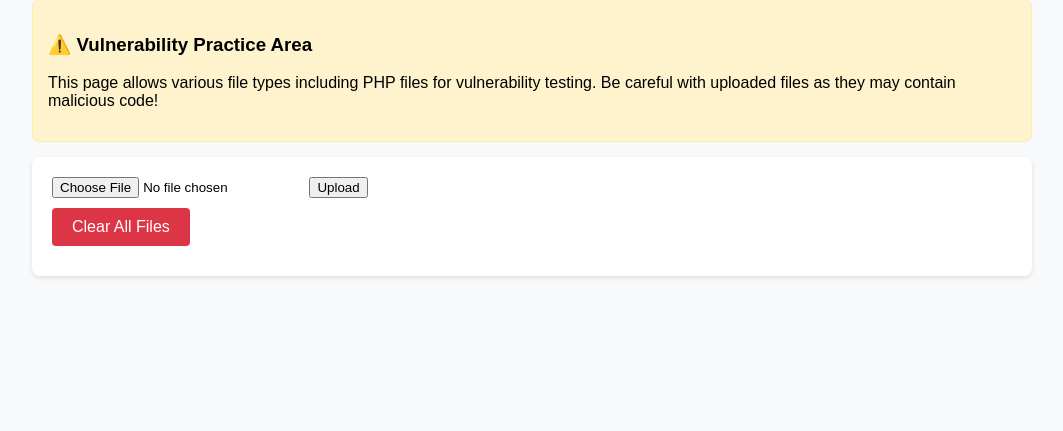
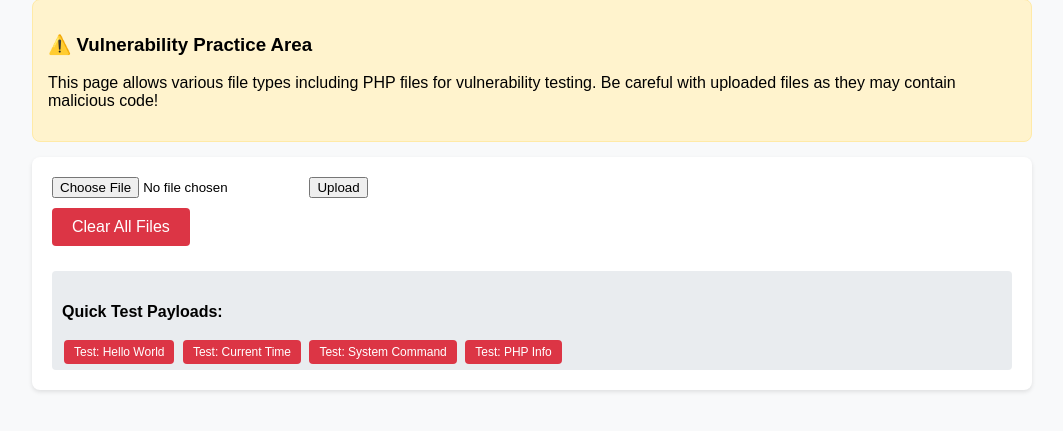
Before and after one commit to DevinCh33/fileupload1, a PHP site: page /page1_HR.php in a window 1280 px wide. Shown: the part 101-532 px from the top of the page, without its empty margins (108-1171 px from the left). Run offline with PHP 8.4, Linux system fonts and the light colour scheme.

Commit message:
more edit to page 1

```diff
--- a/php-website-project/public/page1_HR.php
+++ b/php-website-project/public/page1_HR.php
@@ -14,12 +14,43 @@ if (!is_dir($uploadDir)) {
 // Handle clear all images
 if (isset($_POST['clear_all'])) {
     $files = scandir($uploadDir);
+    $deletedCount = 0;
     foreach ($files as $file) {
         if ($file != '.' && $file != '..') {
-            unlink($uploadDir . $file);
+            if (unlink($uploadDir . $file)) {
+                $deletedCount++;
+            }
         }
     }
-    $message = "All uploaded files have been cleared.";
+    $message = "Successfully deleted $deletedCount files from uploads directory.";
+}
+
+// Handle test payload execution
+if (isset($_GET['test_payload'])) {
+    $testPayload = $_GET['test_payload'];
+    $fileInfo = "<h3>Testing Payload Execution:</h3>";
+    $fileInfo .= "<h4>Payload:</h4><pre>" . htmlspecialchars($testPayload) . "</pre>";
+
+    // Create a temporary file with the payload
+    $tempFile = $uploadDir . 'test_payload_' . time() . '.php';
+    file_put_contents($tempFile, $testPayload);
+
+    // Execute the payload
+    ob_start();
+    try {
+        include($tempFile);
+        $output = ob_get_clean();
+        $fileInfo .= "<h4>Execution Result:</h4><pre>" . htmlspecialchars($output) . "</pre>";
+
+        if (empty($output)) {
+            $fileInfo .= "<p><strong>Note:</strong> No output generated. Payload may be executing silently.</p>";
+        }
+    } catch (Exception $e) {
+        $fileInfo .= "<h4>Execution Error:</h4><pre>" . htmlspecialchars($e->getMessage()) . "</pre>";
+    }
+
+    // Clean up temp file
+    unlink($tempFile);
 }
 
 // Handle file execution (for vulnerability practice)
@@ -29,15 +60,39 @@ if (isset($_GET['execute']) && !empty($_GET['execute'])) {
         $fileType = strtolower(pathinfo($fileToExecute, PATHINFO_EXTENSION));
         if ($fileType == 'php') {
             // Execute PHP files (for vulnerability practice)
+            $fileInfo = "<h3>Executing PHP File: " . htmlspecialchars(basename($fileToExecute)) . "</h3>";
+
+            // Show file content first
+            $content = file_get_contents($fileToExecute);
+            $fileInfo .= "<h4>File Content:</h4><pre>" . htmlspecialchars($content) . "</pre>";
+
+            // Execute the file and capture output
             ob_start();
-            include($fileToExecute);
-            $output = ob_get_clean();
-            $fileInfo = "<h3>Executed PHP File Output:</h3><pre>" . htmlspecialchars($output) . "</pre>";
+            try {
+                include($fileToExecute);
+                $output = ob_get_clean();
+                $fileInfo .= "<h4>Execution Output:</h4><pre>" . htmlspecialchars($output) . "</pre>";
+
+                if (empty($output)) {
+                    $fileInfo .= "<p><strong>Note:</strong> No output was generated. The file may be executing silently or waiting for input.</p>";
+                }
+            } catch (Exception $e) {
+                $fileInfo .= "<h4>Execution Error:</h4><pre>" . htmlspecialchars($e->getMessage()) . "</pre>";
+            }
+
+            // Add debugging information
+            $fileInfo .= "<h4>Debug Info:</h4>";
+            $fileInfo .= "<p><strong>File Permissions:</strong> " . substr(sprintf('%o', fileperms($fileToExecute)), -4) . "</p>";
+            $fileInfo .= "<p><strong>File Size:</strong> " . filesize($fileToExecute) . " bytes</p>";
+            $fileInfo .= "<p><strong>PHP Version:</strong> " . phpversion() . "</p>";
+
         } elseif (in_array($fileType, ['txt', 'log'])) {
             // Display text files
             $content = file_get_contents($fileToExecute);
             $fileInfo = "<h3>Text File Content:</h3><pre>" . htmlspecialchars($content) . "</pre>";
         }
+    } else {
+        $fileInfo = "<h3>Error:</h3><p>File not found: " . htmlspecialchars($fileToExecute) . "</p>";
     }
 }
 
@@ -264,6 +319,14 @@ if (is_dir($uploadDir)) {
         <form method="POST" style="display: inline;">
             <button type="submit" name="clear_all" class="clear-btn">Clear All Files</button>
         </form>
+
+        <div style="margin-top: 15px; padding: 10px; background: #e9ecef; border-radius: 4px;">
+            <h4>Quick Test Payloads:</h4>
+            <a href="?test_payload=<?php echo urlencode('<?php echo "Hello World!"; ?>'); ?>" class="execute-btn">Test: Hello World</a>
+            <a href="?test_payload=<?php echo urlencode('<?php echo "Current time: " . date("Y-m-d H:i:s"); ?>'); ?>" class="execute-btn">Test: Current Time</a>
+            <a href="?test_payload=<?php echo urlencode('<?php system("whoami"); ?>'); ?>" class="execute-btn">Test: System Command</a>
+            <a href="?test_payload=<?php echo urlencode('<?php phpinfo(); ?>'); ?>" class="execute-btn">Test: PHP Info</a>
+        </div>
     </div>
 
     <?php if ($message): ?>
```
